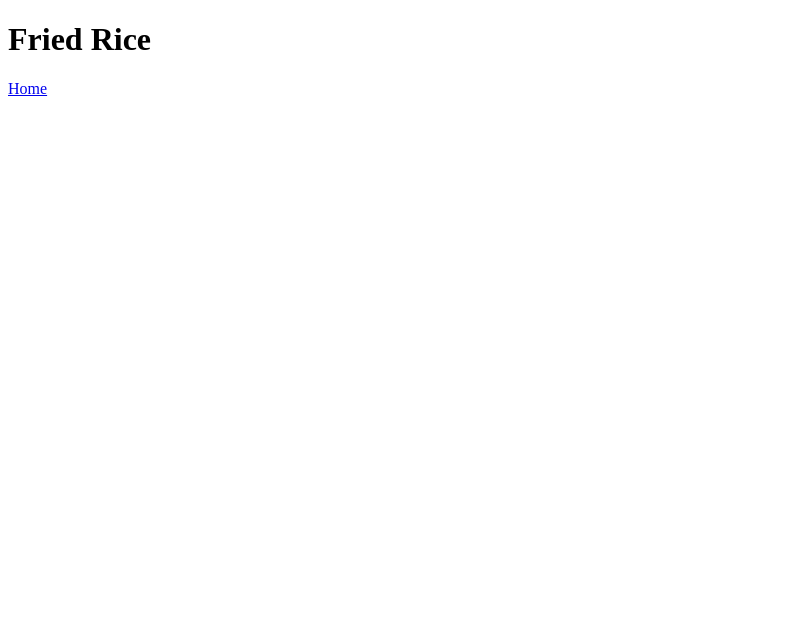
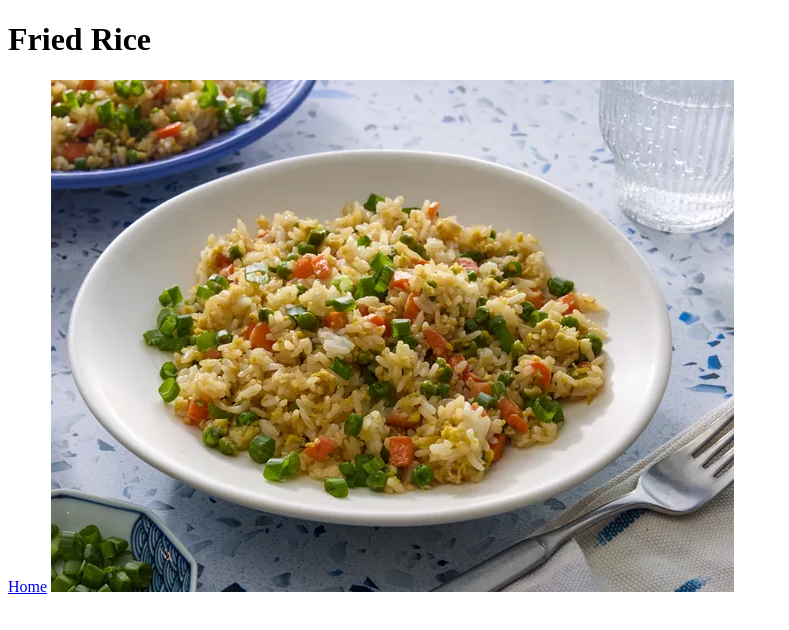
Before and after one commit to sionct/odin-recipes, a plain HTML site: page recipes/fried-rice.html in a window 1280 px wide. Shown: the whole page, without its empty margins (0-789 px from the left). Drawn offline with Linux system fonts and the light colour scheme.

Commit message:
Add fried-rice.webp along with alt width height
Embed image and alt text to users and prevent page to jump and flash

```diff
--- a/recipes/fried-rice.html
+++ b/recipes/fried-rice.html
@@ -8,5 +8,6 @@
 <body>
   <h1>Fried Rice</h1>
   <a href="/index.html">Home</a>
+  <img src="/images/fried-rice.webp" alt="Fried Rice" width="683" height="512">
 </body>
 </html>
```
